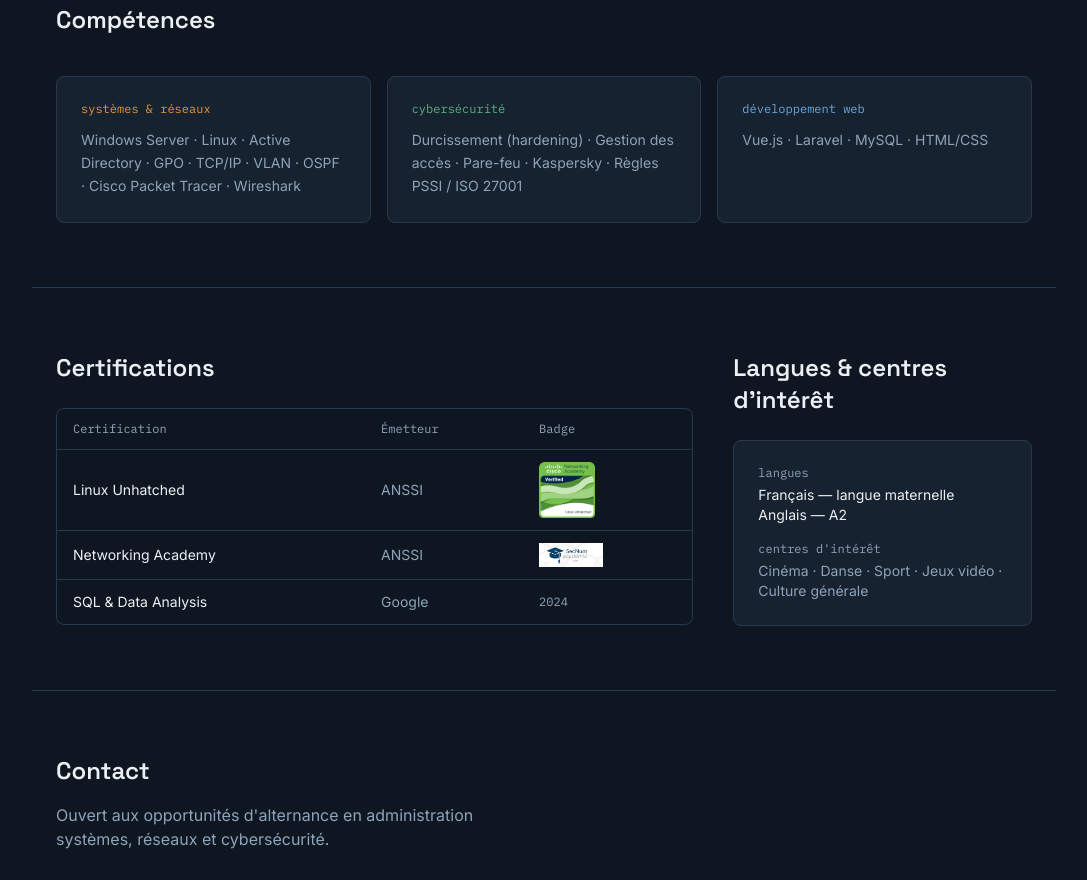
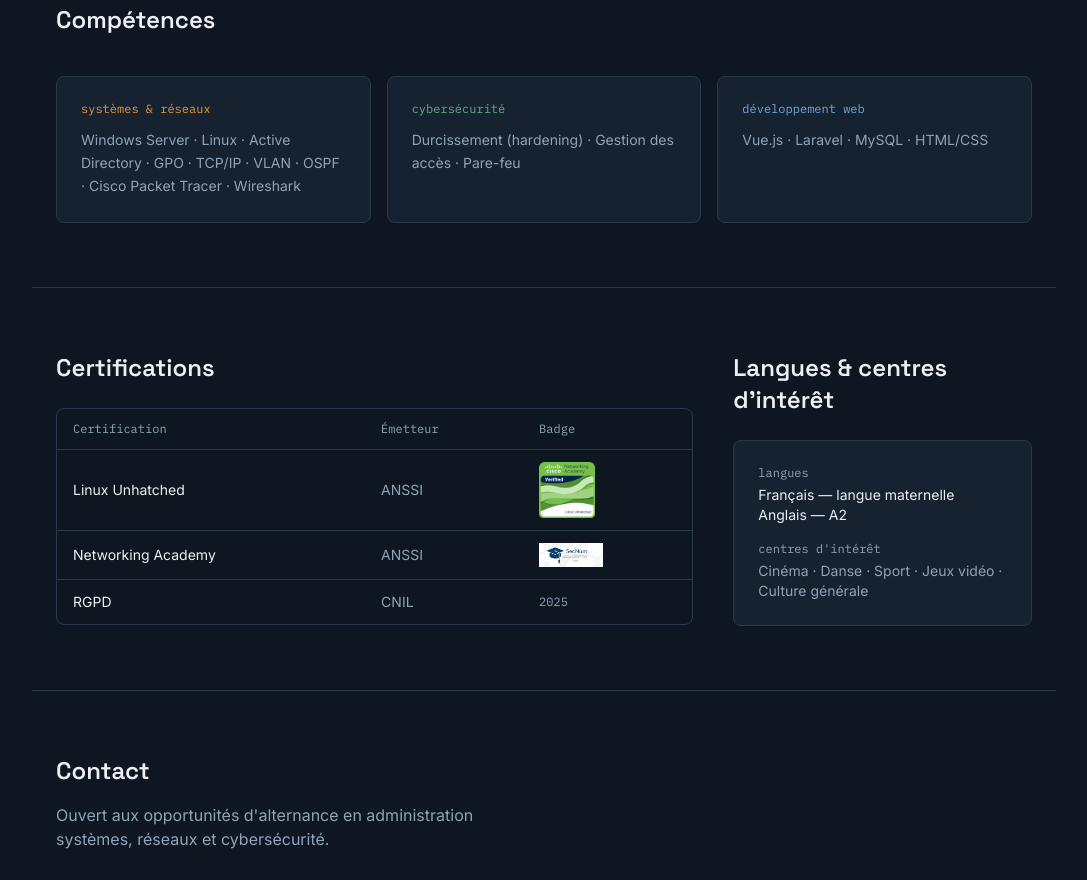
Before and after one commit to MarcMarcelino/Portfolio, a plain HTML site: page index.html in a window 1280 px wide. Shown: the part 2900-3780 px from the top of the page, without its empty margins (96-1183 px from the left). Drawn offline with nearby package versions, Linux system fonts and the light colour scheme.

Commit message:
Mise a jour du code

```diff
--- a/index.html
+++ b/index.html
@@ -281,7 +281,6 @@
       <h3 id="modal-title" class="font-display text-xl font-semibold text-paper mb-3"></h3>
       <p id="modal-description" class="text-muted leading-relaxed mb-4 whitespace-pre-line"></p>
       <div id="modal-media"></div>
-      <div id="modal-media"></div>
     </div>
   </div>
 </div>
@@ -296,7 +295,7 @@
     </div>
     <div class="reveal bg-panel border border-line rounded-lg p-6">
       <div class="font-mono text-xs text-green mb-3">cybersécurité</div>
-      <p class="text-sm text-muted leading-relaxed">Durcissement (hardening) · Gestion des accès · Pare-feu · Kaspersky · Règles PSSI / ISO 27001</p>
+      <p class="text-sm text-muted leading-relaxed">Durcissement (hardening) · Gestion des accès · Pare-feu </p>
     </div>
     <div class="reveal bg-panel border border-line rounded-lg p-6">
       <div class="font-mono text-xs text-[#6FA8DC] mb-3">développement web</div>
@@ -331,9 +330,9 @@
               <td class="py-3 px-4"><img src="assets/ANSSI.png" alt="" class="w-16 h-auto"></td>
             </tr>
             <tr class="border-t border-line">
-              <td class="py-3 px-4">SQL &amp; Data Analysis</td>
-              <td class="py-3 px-4 text-muted">Google</td>
-              <td class="py-3 px-4 font-mono text-xs text-muted">2024</td>
+              <td class="py-3 px-4"> RGPD</td>
+              <td class="py-3 px-4 text-muted">CNIL</td>
+              <td class="py-3 px-4 font-mono text-xs text-muted">2025</td>
             </tr>
           </tbody>
         </table>
```
